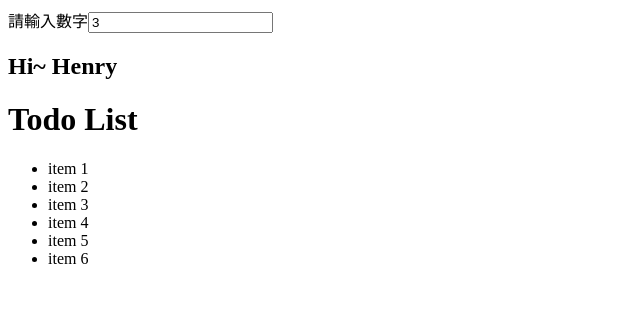
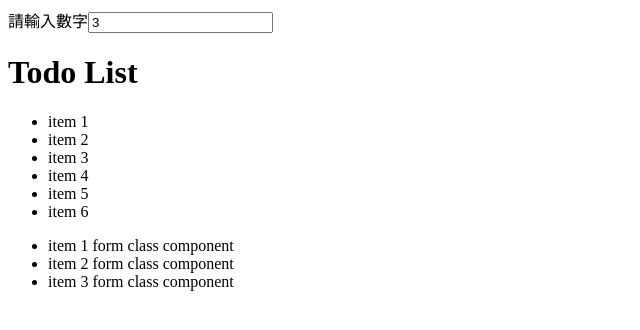
Before and after one commit to luckypig3400/WebDevSimplified_React_Courses, a React (Vite) app in the folder my-first-vite-react-app/: page / in a window 1280 px wide. Shown: the top 330 px of the page, without its empty margins (0-640 px from the left). Built offline with nearby package versions, Linux system fonts and the light colour scheme.

Commit message:
update: 11 - Creating Components.練習2 (建立Class Components)

```diff
--- a/my-first-vite-react-app/src/App.jsx
+++ b/my-first-vite-react-app/src/App.jsx
@@ -1,6 +1,6 @@
 import { useState } from 'react'
 import { TodoList } from './TodoList'
-import { Name } from './Name'
+import { TodoListClass } from "./TodoListClass"
 
 function App() {
   const myCustomLabel = <label htmlFor="inputID">請輸入數字</label>
@@ -10,11 +10,11 @@ function App() {
       {myCustomLabel}
       <input type="number" id="inputID" defaultValue={3} />
 
-      <Name />
-
       <div>
         <h1>Todo List</h1>
         <TodoList />
+
+        <TodoListClass />
       </div>
     </div>
   )
--- a/my-first-vite-react-app/src/Name.jsx
+++ /dev/null
@@ -1,5 +0,0 @@
-export function Name() {
-  return (
-    <h2>Hi~ Henry</h2>
-  )
-}
--- /dev/null
+++ b/my-first-vite-react-app/src/TodoListClass.jsx
@@ -0,0 +1,13 @@
+import React from "react"
+
+export class TodoListClass extends React.Component {
+  render() {
+    return (
+      <ul>
+        <li>item 1 form class component</li>
+        <li>item 2 form class component</li>
+        <li>item 3 form class component</li>
+      </ul>
+    )
+  }
+}
```
